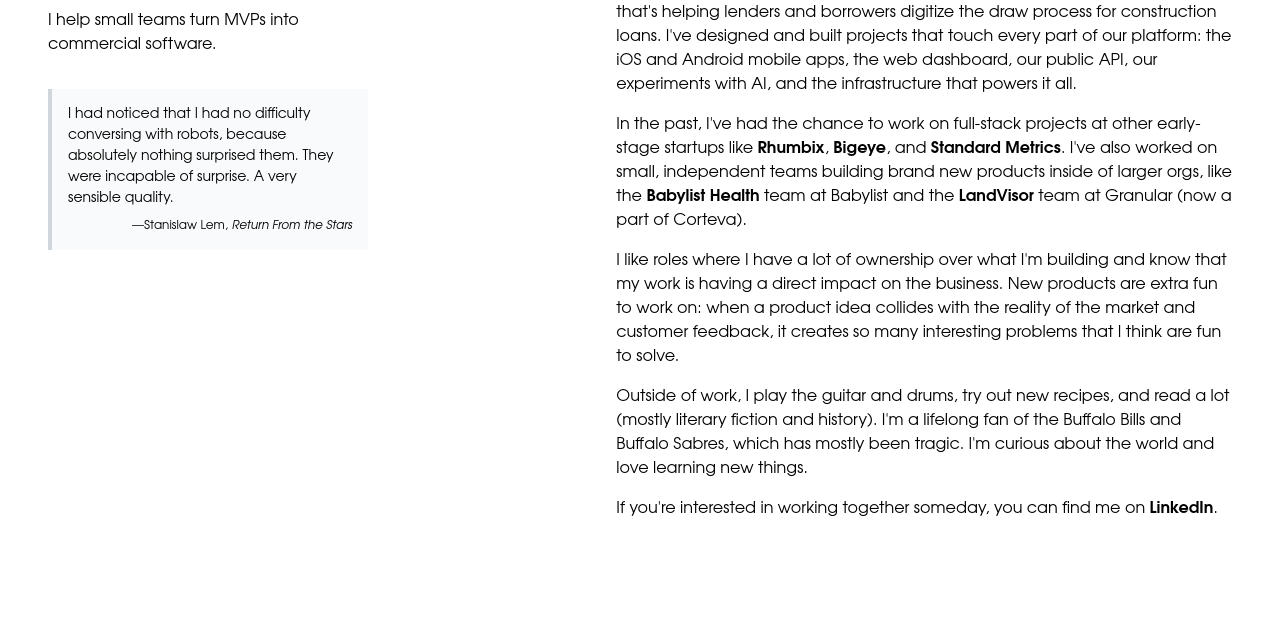
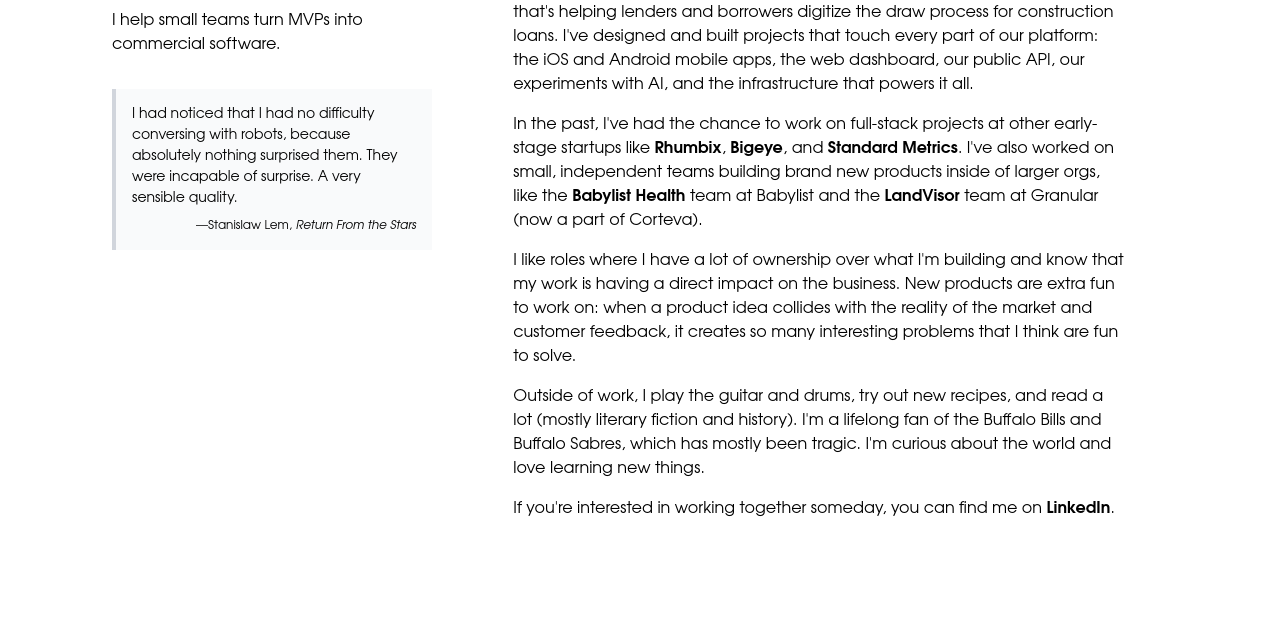
Before and after one commit to livcarman/liv-carman.com, a website built with Vite: page index.html in a window 1280 px wide. Shown: the part 215-840 px from the top of the page. Built offline with nearby package versions, Linux system fonts and the light colour scheme.

Commit message:
Update dependencies, make body less wide

```diff
--- a/index.html
+++ b/index.html
@@ -11,8 +11,8 @@
     <title>Hi, I'm Liv Carman</title>
     <meta name="description" content="The personal website of Liv Carman, a software engineer.">
   </head>
-  <body class="mx-auto min-h-screen max-w-screen-xl px-6 py-12 font-sans md:px-12 md:py-16 lg:py-0 lg:flex">
-    <header class="lg:sticky lg:top-0 lg:flex lg:max-h-screen lg:w-[48%] lg:flex-col lg:py-24">
+  <body class="mx-auto min-h-screen max-w-[72rem] px-6 py-12 font-sans md:px-12 md:py-16 lg:py-0 lg:flex">
+    <header class="lg:sticky lg:top-0 lg:flex lg:max-h-screen lg:w-[38%] lg:flex-col lg:py-24">
       <div>
         <div class="flex items-center">
           <img
@@ -44,7 +44,7 @@
       </div>
     </header>
 
-    <main class="pt-8 lg:w-[52%] lg:py-26">
+    <main class="pt-8 lg:w-[58%] lg:py-26">
       <section id="about">
         <p class="mb-4">
           I'm a full-stack software engineer who's especially interested in helping small teams turn their MVPs
```
Also changed, not shown: 2 other files.
